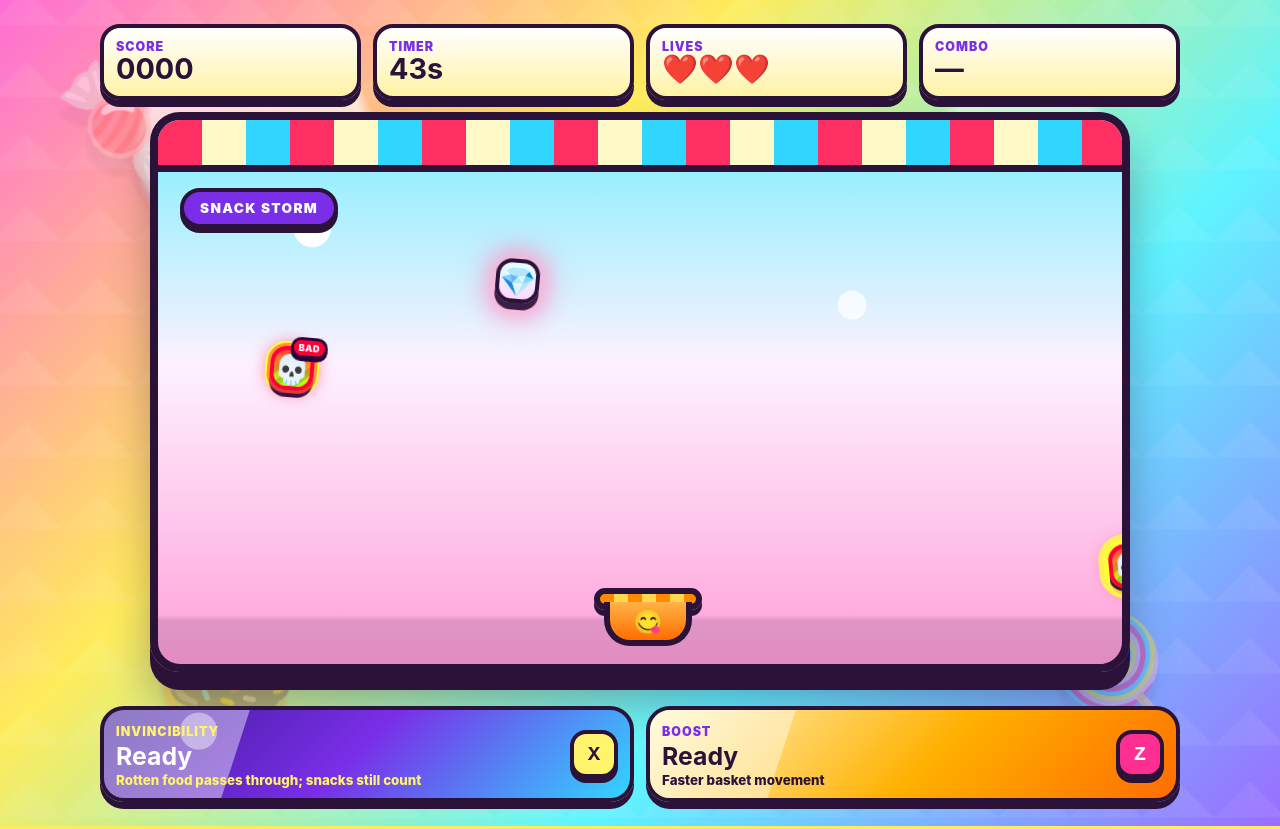
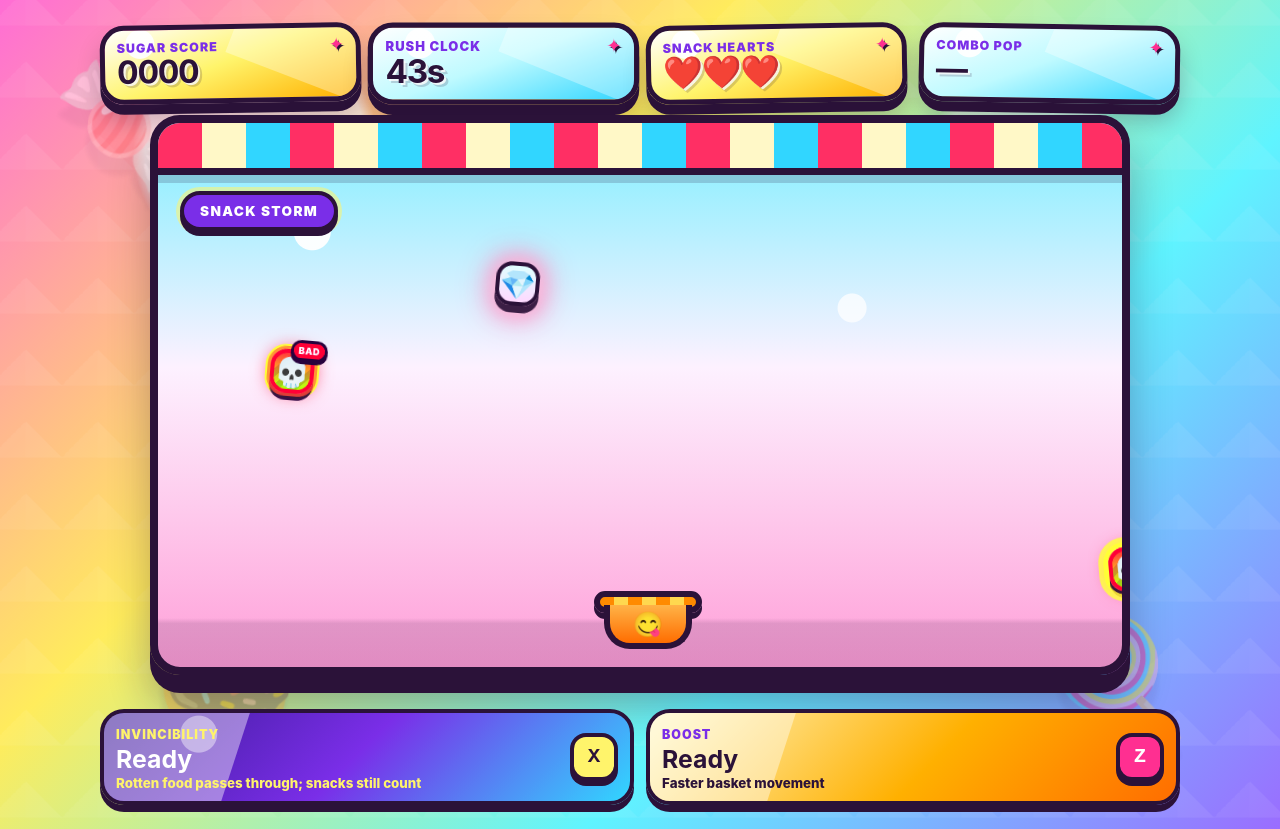
Before and after one commit to tychesama/snack-rush, a React (Vite) app: page / in a window 1280 px wide. Both pictures are taken after a click on the button "START RUSH!". Built offline with nearby package versions, Linux system fonts and the light colour scheme.

Commit message:
style: polish HUD and board layering

```diff
--- a/src/App.css
+++ b/src/App.css
@@ -184,6 +184,47 @@ h1 {
   background: linear-gradient(180deg, #ffffff, #fff2a6);
 }
 
+.stat-card {
+  position: relative;
+  overflow: hidden;
+  transform: rotate(-1deg);
+  border-width: 5px;
+  border-radius: 24px;
+  background:
+    radial-gradient(circle at 14% 20%, rgba(255, 255, 255, 0.95) 0 14px, transparent 15px),
+    linear-gradient(160deg, #ffffff 0%, #fff46b 48%, #ffb000 100%);
+  box-shadow: 0 10px 0 #2b1239, 0 16px 22px rgba(43, 18, 57, 0.25);
+}
+
+.stat-card:nth-child(even) {
+  transform: rotate(1deg);
+  background:
+    radial-gradient(circle at 18% 22%, rgba(255, 255, 255, 0.95) 0 14px, transparent 15px),
+    linear-gradient(160deg, #ffffff 0%, #bffaff 48%, #31d6ff 100%);
+}
+
+.stat-card::before {
+  content: "";
+  position: absolute;
+  inset: -45% -20% auto auto;
+  width: 68%;
+  height: 130%;
+  background: rgba(255, 255, 255, 0.33);
+  transform: rotate(22deg);
+  pointer-events: none;
+}
+
+.stat-card::after {
+  content: "✦";
+  position: absolute;
+  top: 6px;
+  right: 12px;
+  color: #ff2f91;
+  font-size: 1.1rem;
+  text-shadow: 2px 2px 0 #2b1239;
+  pointer-events: none;
+}
+
 .ability-card {
   position: relative;
   overflow: hidden;
@@ -247,6 +288,8 @@ h1 {
 .stat-card span,
 .ability-card span,
 .score-summary span {
+  position: relative;
+  z-index: 1;
   color: #7a2ee8;
   font-size: 0.78rem;
   font-weight: 950;
@@ -255,8 +298,48 @@ h1 {
 }
 
 .stat-card strong {
-  font-size: clamp(1.1rem, 2.7vw, 1.8rem);
+  position: relative;
+  z-index: 1;
+  display: inline-block;
+  font-size: clamp(1.3rem, 3vw, 2rem);
   line-height: 1.05;
+  letter-spacing: -0.04em;
+  text-shadow: 2px 2px 0 rgba(255, 255, 255, 0.8), 4px 4px 0 rgba(43, 18, 57, 0.18);
+}
+
+.stat-card.timer-card {
+  transform: rotate(0deg) scale(1.04);
+}
+
+.stat-card.timer-warning {
+  color: #fff;
+  border-color: #2b1239;
+  background:
+    radial-gradient(circle at 15% 25%, rgba(255, 255, 255, 0.75) 0 16px, transparent 17px),
+    linear-gradient(145deg, #ffb000 0%, #ff5bbd 58%, #ff2f64 100%);
+  animation: timerCardWarning 700ms ease-in-out infinite alternate;
+}
+
+.stat-card.timer-warning span,
+.stat-card.timer-warning strong {
+  color: #fff;
+  text-shadow: 3px 3px 0 #2b1239, 0 0 18px rgba(255, 244, 107, 0.95);
+}
+
+.stat-card.timer-warning strong {
+  animation: timerNumberPop 420ms cubic-bezier(.2, 1.8, .4, 1) both;
+}
+
+.stat-card.timer-critical {
+  background:
+    radial-gradient(circle at 15% 25%, rgba(255, 255, 255, 0.8) 0 16px, transparent 17px),
+    linear-gradient(145deg, #ff003d 0%, #ff2f91 48%, #7a2ee8 100%);
+  animation: timerCardCritical 340ms ease-in-out infinite alternate;
+}
+
+.stat-card.timer-critical strong {
+  color: #fff46b;
+  animation: timerNumberPanic 340ms cubic-bezier(.2, 1.9, .4, 1) both;
 }
 
 .ability-card strong {
@@ -303,14 +386,18 @@ h1 {
 
 .shop-awning {
   position: absolute;
+  z-index: 8;
   inset: 0 0 auto;
   height: 52px;
   background: repeating-linear-gradient(90deg, #ff2f64 0 44px, #fff8c7 44px 88px, #31d6ff 88px 132px);
   border-bottom: 7px solid #2b1239;
+  box-shadow: 0 8px 0 rgba(43, 18, 57, 0.18);
+  pointer-events: none;
 }
 
 .conveyor-label {
   position: absolute;
+  z-index: 9;
   top: 68px;
   left: 22px;
   padding: 8px 16px;
@@ -318,10 +405,11 @@ h1 {
   border-radius: 999px;
   color: #fff;
   background: #7a2ee8;
-  box-shadow: 0 5px 0 #2b1239;
+  box-shadow: 0 5px 0 #2b1239, 0 0 0 4px rgba(255, 244, 107, 0.55);
   font-size: 0.85rem;
   font-weight: 950;
   letter-spacing: 0.1em;
+  pointer-events: none;
 }
 
 .falling-snack {
@@ -532,6 +620,28 @@ h1 {
   to { box-shadow: 0 7px 0 #2b1239, 0 0 26px rgba(255, 244, 107, 0.9); }
 }
 
+@keyframes timerCardWarning {
+  from { transform: rotate(-1deg) scale(1.04); }
+  to { transform: rotate(1deg) scale(1.11); }
+}
+
+@keyframes timerCardCritical {
+  from { transform: rotate(-2deg) scale(1.08); box-shadow: 0 10px 0 #2b1239, 0 0 18px rgba(255, 47, 100, 0.8); }
+  to { transform: rotate(2deg) scale(1.18); box-shadow: 0 10px 0 #2b1239, 0 0 34px rgba(255, 244, 107, 0.95); }
+}
+
+@keyframes timerNumberPop {
+  0% { transform: scale(0.72) rotate(-5deg); }
+  65% { transform: scale(1.35) rotate(3deg); }
+  100% { transform: scale(1) rotate(0deg); }
+}
+
+@keyframes timerNumberPanic {
+  0% { transform: scale(0.62) rotate(-9deg); }
+  65% { transform: scale(1.58) rotate(7deg); }
+  100% { transform: scale(1.08) rotate(0deg); }
+}
+
 @media (max-width: 1020px) {
   .game-board {
     transform: scale(calc((100vw - 28px) / 980));
--- a/src/App.jsx
+++ b/src/App.jsx
@@ -398,12 +398,15 @@ function GameBoard({ onGameOver }) {
 }
 
 function Hud({ score, timeLeft, lives, combo }) {
+  const shownTime = Math.ceil(timeLeft);
+  const timerMood = shownTime <= 5 ? 'timer-critical' : shownTime <= 10 ? 'timer-warning' : '';
+
   return (
     <div className="hud">
-      <Stat label="Score" value={score.toString().padStart(4, '0')} />
-      <Stat label="Timer" value={`${Math.ceil(timeLeft)}s`} />
-      <Stat label="Lives" value={'❤️'.repeat(Math.max(lives, 0)) || '💔'} />
-      <Stat label="Combo" value={combo > 1 ? `x${combo}` : '—'} />
+      <Stat label="Sugar Score" value={score.toString().padStart(4, '0')} />
+      <Stat label="Rush Clock" value={`${shownTime}s`} className={`timer-card ${timerMood}`} pulseKey={shownTime} />
+      <Stat label="Snack Hearts" value={'❤️'.repeat(Math.max(lives, 0)) || '💔'} />
+      <Stat label="Combo Pop" value={combo > 1 ? `x${combo}` : '—'} />
     </div>
   );
 }
@@ -458,11 +461,11 @@ function AbilityCard({ name, keyName, detail, active, cooldown, value, variant }
   );
 }
 
-function Stat({ label, value }) {
+function Stat({ label, value, className = '', pulseKey }) {
   return (
-    <div className="stat-card">
+    <div className={`stat-card ${className}`}>
       <span>{label}</span>
-      <strong>{value}</strong>
+      <strong key={pulseKey ?? value}>{value}</strong>
     </div>
   );
 }
```
